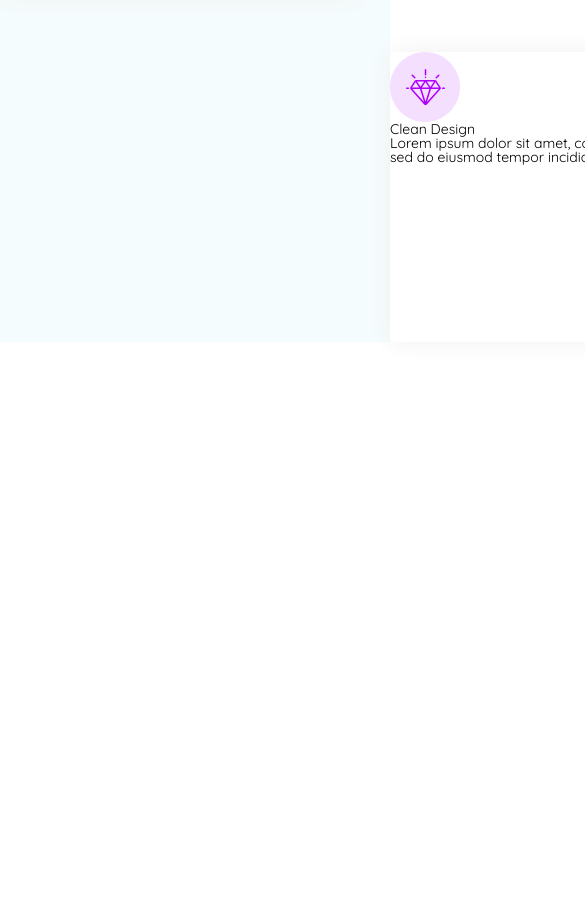
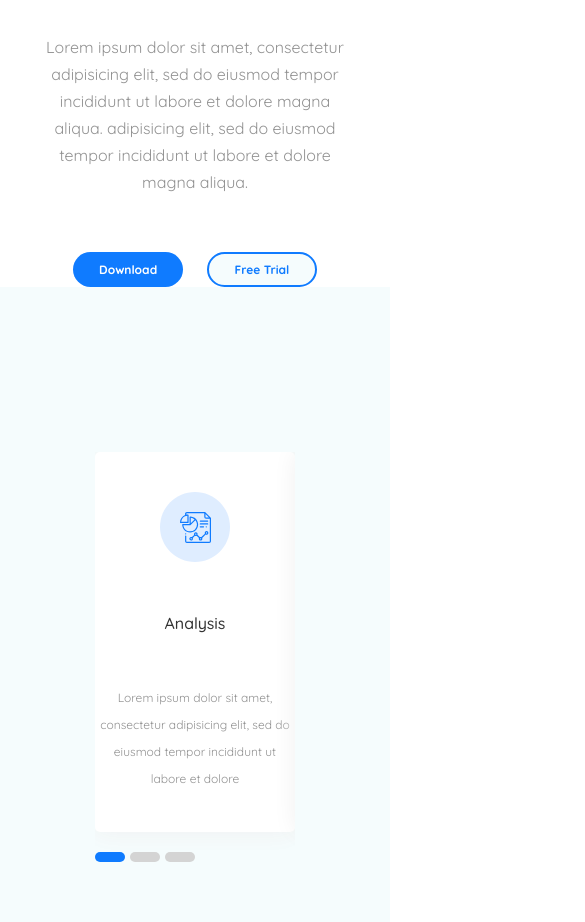
Before and after one commit to ShamilJs/Best-Desctop, a plain HTML site: page index.html in a window 390 px wide. Shown: the part 293-1215 px from the top of the page, 585 px wide, since content can reach past the window. Before the commit the page ends 844 px from the top, so only its background shows below. Drawn offline with Linux system fonts and the light colour scheme.

Commit message:
feature all

```diff
--- a/index.html
+++ b/index.html
@@ -7,7 +7,6 @@
 	<link rel="stylesheet" href="css/style.css" />
 </head>
 <body>
-	<!-- <header class="header">
 		<div class="header__container">
 			<nav class="header__nav nav">
 				<div class="nav__leftt">
@@ -56,11 +55,11 @@
 			<a href="" class="nav__left">AppSon</a>
 			<button >X</button>
 		</div>
-	</div> -->
+	</div>
 	<div class="features">
 		<div class="container">
 			<div class="features__item item">
-					<div class="item__analysis">
+				<div id="analysis-one" class="item__analysis">
 					<div class="item__img">
 						<img src="/img/features/01.svg" alt="Analysis">
 					</div>
@@ -72,10 +71,7 @@
 						ut labore et dolore
 					</div>
 				</div>
-
-
-				<div class="item__analysis">
-
+				<div id="analysis-two" class="item__analysis">
 						<div class="item__img">
 							<img src="/img/features/02.svg" alt="Clean Design">
 						</div>
@@ -88,7 +84,7 @@
 						</div>
 
 				</div>
-				<div class="item__analysis">
+				<div id="analysis-three" class="item__analysis">
 
 						<div class="item__img">
 							<img src="/img/features/03.svg" alt="Messaging">
@@ -103,6 +99,11 @@
 
 				</div>
 			</div>
+			<div class="feature__btn anchor">
+				<a href="#analysis-one" class="anchor-active"></a>
+				<a href="#analysis-two"></a>
+				<a href="#analysis-three"></a>
+			</div>
 		</div>
 	</div>
 </body>
--- /dev/null
+++ b/scss/_features.scss
@@ -0,0 +1,159 @@
+.anchor{
+    display: flex;
+    a{
+        display: none;
+        width: 30px;
+        height: 10px;
+        border-radius: 5px;
+        margin-right: 5px;
+        background-color: #d4d4d4;
+    }
+    .anchor-active{
+        background-color: #0f7bff;
+    }
+}
+
+
+.features {
+	background-color: #f5fcfd;
+	min-height: 635px;
+	padding: 165px  0 0 0;
+	display: flex;
+	justify-content: center;
+	&__item {
+		height: 340px;
+		width: 1140px;
+		display: flex;
+		justify-content: space-between;
+		margin: 0 auto;
+	}
+}
+.container {
+	max-width: 1370px;
+	height: 100%;
+}
+.item {
+	&__analysis {
+		display: flex;
+		flex-direction: column;
+		justify-content: space-between;
+		align-items: center;
+		text-align: center;
+		width: 360px;
+		height: 290px;
+		box-shadow: 0 0 25px #f0f0f0;
+		padding: 40px 0;
+		border-radius: 5px;
+		background-color: #ffffff;
+		&:nth-child(2){
+			align-self: flex-end;
+		}
+	}
+	&__title {
+		color: #333333;
+		font-size: 18px;
+		font-weight: 500;
+		line-height: 27px;
+	}
+	&__text {
+		color: #929292;
+		font-size: 16px;
+		font-weight: 400;
+		line-height: 27px;
+	}
+}
+
+@media only screen and (max-width: 1024px){
+    .features {
+        &__item {
+            height: 320px;
+            width: 950px;
+        }
+    }
+    .item {
+        &__analysis {
+            width: 300px;
+            height: 230 px;
+        }
+        &__title {
+
+            font-size: 16px;
+            font-weight: 500;
+            line-height: 27px;
+        }
+        &__text {
+
+            font-size: 14px;
+            font-weight: 400;
+            line-height: 27px;
+        }
+    }
+
+}
+
+@media only screen and (max-width: 768px){
+    .features {
+        &__item {
+            height: 400px;
+            width: 620px;
+        }
+    }
+    .item {
+        &__analysis {
+            width: 200px;
+            height: 380px;
+        }
+        &__title {
+
+            font-size: 16px;
+            font-weight: 500;
+            line-height: 27px;
+        }
+        &__text {
+
+            font-size: 12px;
+            font-weight: 400;
+            line-height: 27px;
+        }
+    }
+
+}
+@media only screen and (max-width: 425px){
+    .features {
+        &__item {
+            scroll-behavior: smooth;
+            overflow: hidden;
+            height: 400px;
+            width: 200px;
+        }
+    }
+    .item {
+        &__analysis {
+            flex: 1 0 200px;
+            width: 200px;
+            height: 380px;
+            &:nth-child(2){
+                align-self: flex-start;
+            }
+        }
+        &__title {
+
+            font-size: 16px;
+            font-weight: 500;
+            line-height: 27px;
+        }
+        &__text {
+
+            font-size: 12px;
+            font-weight: 400;
+            line-height: 27px;
+        }
+    }
+    .anchor{
+        display: flex;
+        a{
+            display: block;
+        }
+    }
+
+}
--- a/scss/style.scss
+++ b/scss/style.scss
@@ -6,54 +6,4 @@ body {
 }
 
 @import '_header';
-
-.features {
-	background-color: #f5fcfd;
-	height: 635px;
-
-
-	&__item {
-
-		height: 100%;
-		width: 1140px;
-		display: flex;
-		justify-content: space-between;
-		margin: 0 auto;
-
-
-	}
-}
-.container {
-	max-width: 1370px;
-	height: 100%;
-}
-.item {
-
-
-	&__analysis {
-		width: 360px;
-		height: 290px;
-		box-shadow: 0 0 25px #f0f0f0;
-		border-radius: 5px;
-		background-color: #ffffff;
-		&:nth-child(2){
-			align-self: flex-end;
-		}
-	}
-
-
-	// .item__img
-
-	&__img {
-	}
-
-	// .item__title
-
-	&__title {
-	}
-
-	// .item__text
-
-	&__text {
-	}
-}
+@import '_features';
```
Also changed, not shown: css/style.css. Lines whose indentation alone changed are shown as unchanged.
